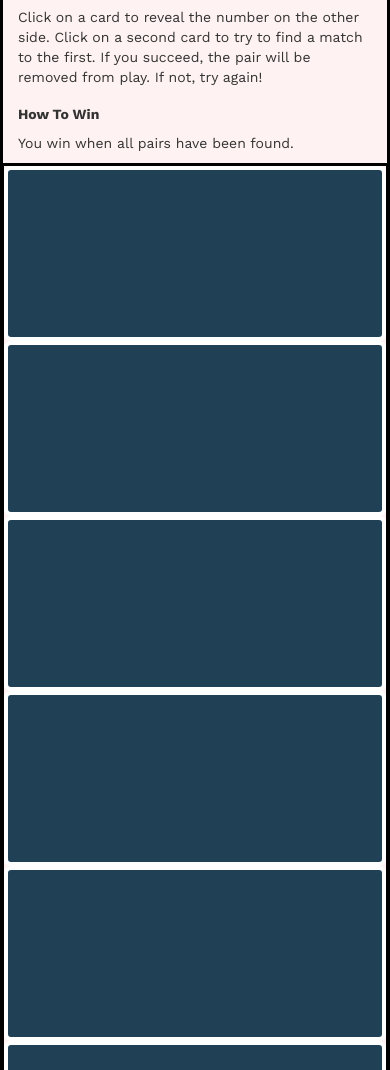
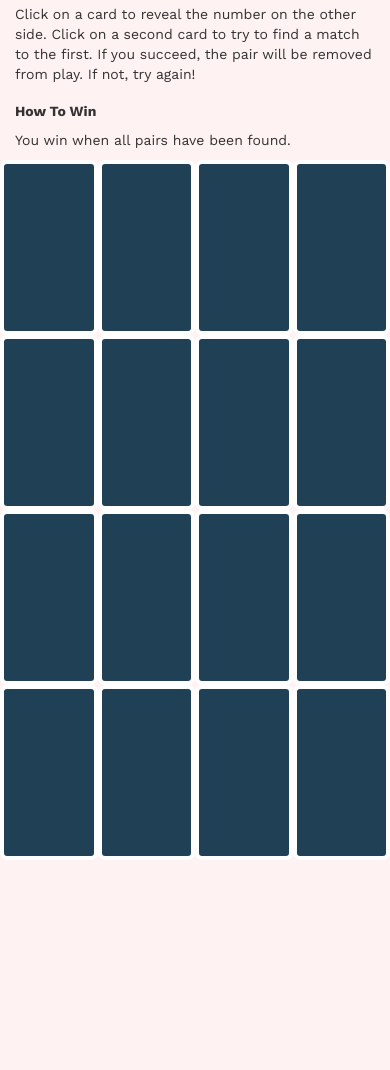
Before and after one commit to emjogale/Match_game, a plain HTML site: page index.html in a window 390 px wide. Shown: the part 173-1243 px from the top of the page. After the commit the page ends 1033 px from the top, so only its background shows below. Drawn offline with nearby package versions, Linux system fonts and the light colour scheme.

Commit message:
sorting column size

```diff
--- a/index.html
+++ b/index.html
@@ -32,22 +32,22 @@
       <!-- the game -->
       <div class="col-xs-12 col-md-9" id="game">
         <div class="row">
-          <div class="col-sm-3 card" ></div>
-          <div class="col-sm-3 card" ></div>
-          <div class="col-sm-3 card" ></div>
-          <div class="col-sm-3 card" ></div>
-          <div class="col-sm-3 card" ></div>
-          <div class="col-sm-3 card" ></div>
-          <div class="col-sm-3 card" ></div>
-          <div class="col-sm-3 card" ></div>
-          <div class="col-sm-3 card" ></div>
-          <div class="col-sm-3 card" ></div>
-          <div class="col-sm-3 card" ></div>
-          <div class="col-sm-3 card" ></div>
-          <div class="col-sm-3 card" ></div>
-          <div class="col-sm-3 card" ></div>
-          <div class="col-sm-3 card" ></div>
-          <div class="col-sm-3 card" ></div>
+          <div class="col-xs-3 card" ></div>
+          <div class="col-xs-3 card" ></div>
+          <div class="col-xs-3 card" ></div>
+          <div class="col-xs-3 card" ></div>
+          <div class="col-xs-3 card" ></div>
+          <div class="col-xs-3 card" ></div>
+          <div class="col-xs-3 card" ></div>
+          <div class="col-xs-3 card" ></div>
+          <div class="col-xs-3 card" ></div>
+          <div class="col-xs-3 card" ></div>
+          <div class="col-xs-3 card" ></div>
+          <div class="col-xs-3 card" ></div>
+          <div class="col-xs-3 card" ></div>
+          <div class="col-xs-3 card" ></div>
+          <div class="col-xs-3 card" ></div>
+          <div class="col-xs-3 card" ></div>
         </div>
       </div>
     </div>
--- a/resources/css/style.css
+++ b/resources/css/style.css
@@ -1,7 +1,7 @@
 /* Universal style */
-div {
+/*div {
   border: 1px solid black;
-}
+} */
 
 html {
   font-size: 14px;
```
